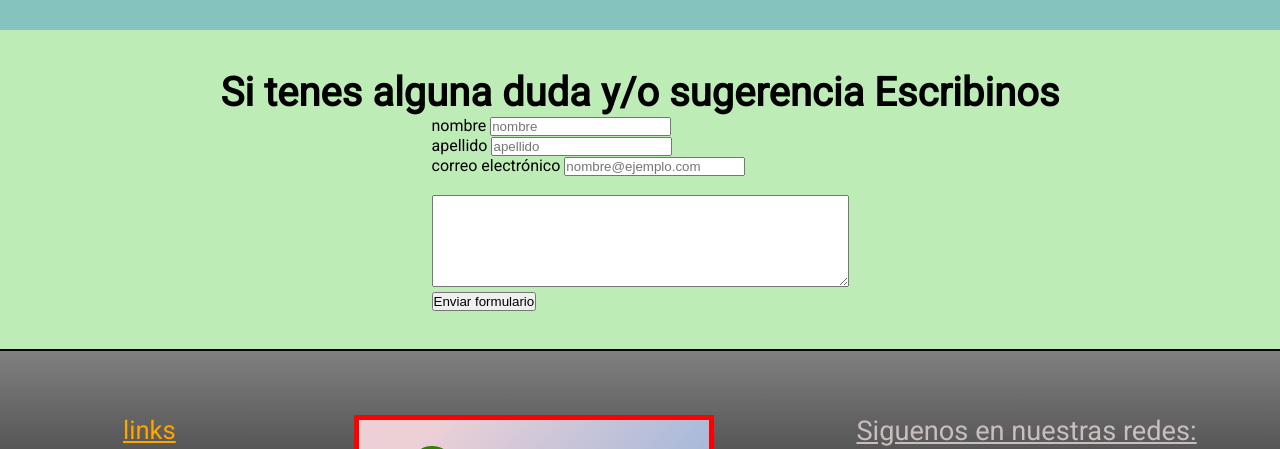
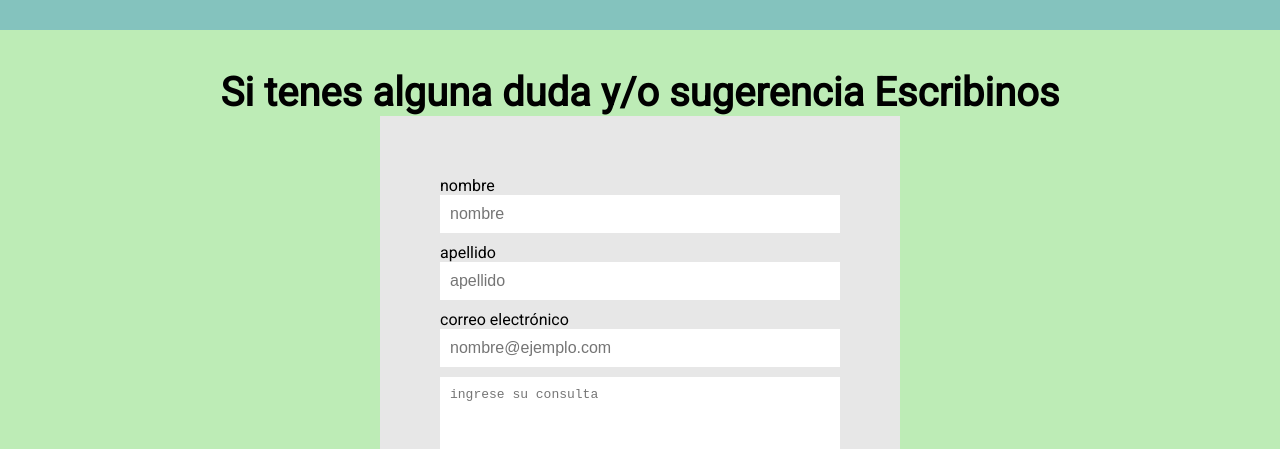
Before and after one commit to ezeXD/Componentes-Electronicos, a plain HTML site: page index.html in a window 1280 px wide. Shown: the part 2293-2742 px from the top of the page. Drawn offline with Linux system fonts and the light colour scheme; a web font is replaced by a local one.

Commit message:
mejoro el formulario

```diff
--- a/index.html
+++ b/index.html
@@ -32,7 +32,7 @@
                     <li><a href="pages/transistores.html">transitores </a> </li>
                 </ul>
                 <!--IMAGEN DE FONDO-->
-                <div class="nav_hijo3_fondo"></div>
+                <div class="nav_hijo3_fondo"> </div>
             </nav>
             <!--CIERRA EL NAV-->
         </header>
@@ -42,7 +42,7 @@
             <!--RESISTENCIA-->
             <section>
                 <article >
-                    <div class="index_hijo1">
+                    <div id="resistencia" class="index_hijo1">
                         <a  href="pages/resistencia.html">
                             <p class="index_titulo">Resistencias </p>
                         </a>
@@ -139,7 +139,7 @@
                 </article>
             </section>
             <!--TERMINA TRANSISTORES-->
-            <!--DUDAS / PREGUNTAS-->
+            <!--FORMULARIO-->
             <section class="index_hijo3">
 
                 <p class="index_negrita"> Si tenes alguna duda y/o sugerencia Escribinos </p>
@@ -147,19 +147,14 @@
 
                 <div>
                     <form enctype="text/plain">
-                        <label class="formulario" for="nombre"> nombre </label>
-                        <input type="text" name="nombre" placeholder="nombre">
-                        <br>
-                        <label class="formulario" for="apellido"> apellido </label>
-                        <input type="text" name="apellido" placeholder="apellido">
-                        <br>
-                        <label class="formulario" for="mail"> correo electrónico </label>
-                        <input type="email" name="mail" placeholder="nombre@ejemplo.com">
-                        <br>
-                        <br>
-                        <textarea rows="6" cols= "50"></textarea>
-                        <br>
-                        <input type="submit" value="Enviar formulario">
+                        <label for="nombre"> nombre </label>
+                        <input  type="text" name="nombre" placeholder="nombre" required>
+                        <label  for="apellido"> apellido </label>
+                        <input  type="text" name="apellido" placeholder="apellido" required>
+                        <label  for="mail"> correo electrónico </label>
+                        <input type="email" name="mail" placeholder="nombre@ejemplo.com" required>
+                        <textarea rows="6" cols= "50" placeholder="ingrese su consulta"required ></textarea>
+                        <button id="enviar" name="enviar" type="submit" class="btn">ENVIAR</button>
                     </form>
                 </div>
             </section>
--- a/sass/scss/_responsive.scss
+++ b/sass/scss/_responsive.scss
@@ -16,7 +16,7 @@
         width: auto;
         height: 800px;
         padding: -3%;
-        width: 100%;
+
     }
 
     .index_hijo2{
@@ -28,10 +28,9 @@
         text-decoration: none;
         color: black;
         flex-wrap: wrap;
-        width: 94%;
         height: 800px;
         padding-left: -3%;
-        width: 100%;
+
     }
     .index_texto{
         width: 80%;
@@ -41,11 +40,6 @@
     .index_tamañoDeImagen{
     height: 200px;
 }
-
-    @keyframes cuadrado{
-    }
-    @keyframes rotar {
-    }
 
     .index_texto1{
     width: 100%;
--- a/sass/scss/origen.scss
+++ b/sass/scss/origen.scss
@@ -133,6 +133,7 @@ p{
         height: 70vh;
         background-size: cover;
         width: 100%;
+
     }
 
 }
@@ -347,6 +348,34 @@ p{
             font-size: 250%;
             font-weight: bold;
             text-align: center;
+        }
+        /*Lo saque de internet*/
+        form{
+        padding: 60px;
+        max-width: 400px;
+        background-color: #E7E7E7;
+            input, textarea{
+            margin-bottom: 10px;
+            width: 100%;
+            padding: 10px;
+            -webkit-box-sizing: border-box;
+            box-sizing: border-box;
+            border: none;
+            color: #525c66;
+            font-size: 1em;
+            resize: horizontal;
+            }
+            button {
+                display: block;
+                background-color: #0095eb;
+                padding: 10px 40px 10px 40px;
+                border: 0;
+                font-size: 1em;
+                color: 	white;
+            }
+            button:hover{
+                background-color: #046193;
+            }
         }
     }
     .index_titulo{
```
Also changed, not shown: sass/css/destino.css.
